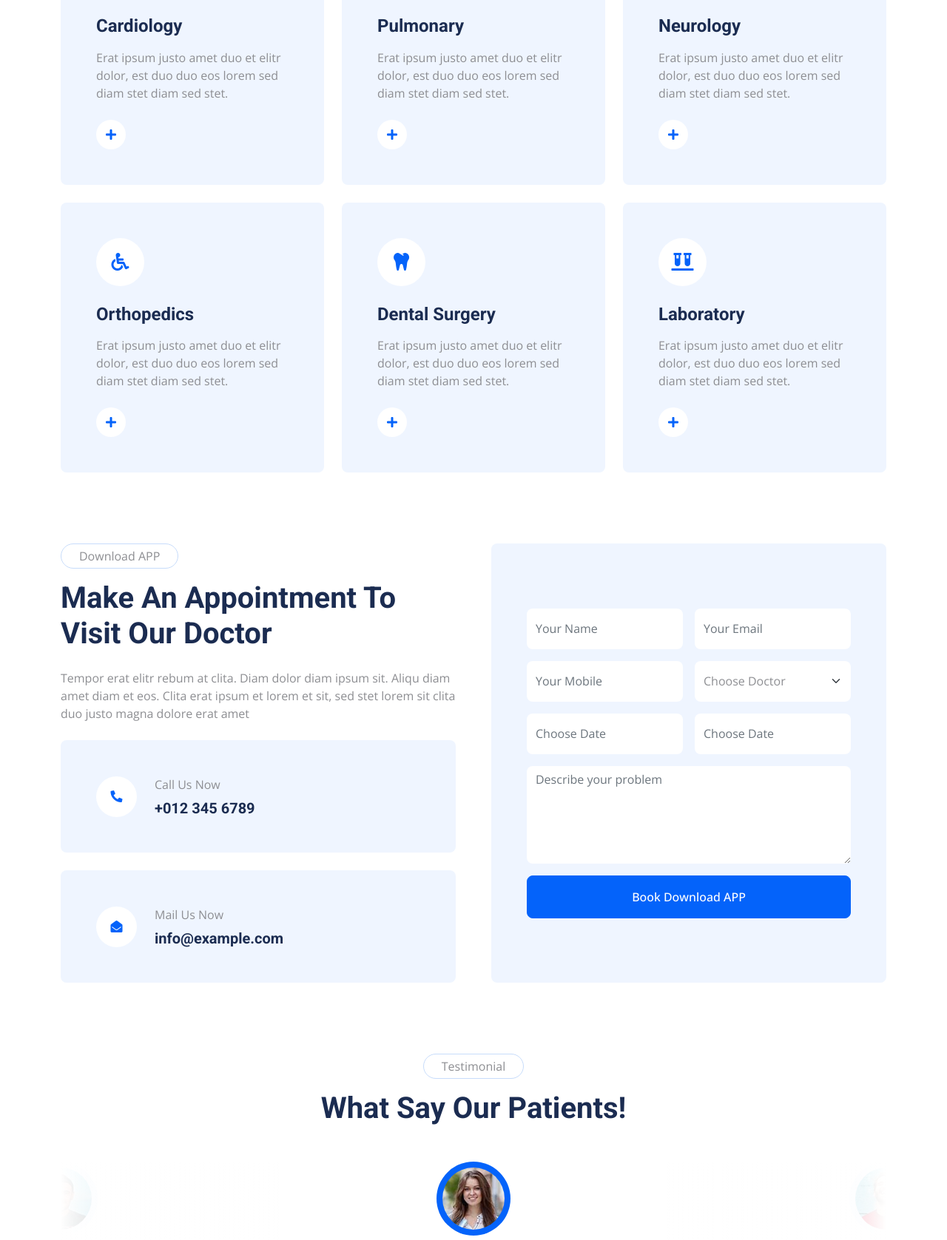
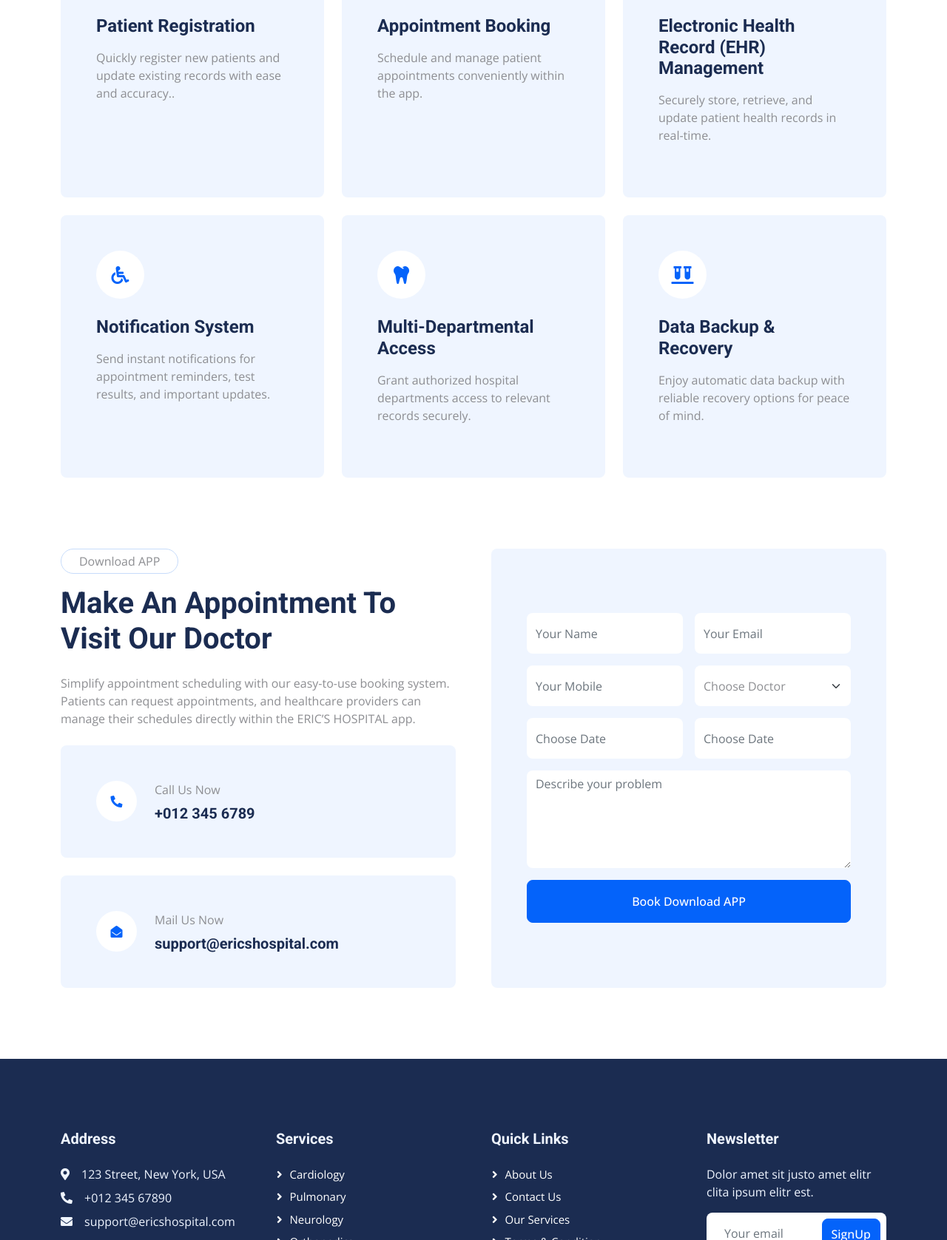
Before and after one commit to Nathan-Okolo/hospital, a plain HTML site: page service.html in a window 1280 px wide. Shown: the part 795-2472 px from the top of the page at 74% size. Drawn offline with nearby package versions, Linux system fonts and the light colour scheme.

Commit message:
corrections

```diff
--- a/service.html
+++ b/service.html
@@ -3,7 +3,7 @@
 
 <head>
     <meta charset="utf-8">
-    <title>Klinik - Clinic Website Template</title>
+    <title>ERIC’S HOSPITAL - Clinic Website Template</title>
     <meta content="width=device-width, initial-scale=1.0" name="viewport">
     <meta content="" name="keywords">
     <meta content="" name="description">
@@ -14,7 +14,9 @@
     <!-- Google Web Fonts -->
     <link rel="preconnect" href="https://fonts.googleapis.com">
     <link rel="preconnect" href="https://fonts.gstatic.com" crossorigin>
-    <link href="https://fonts.googleapis.com/css2?family=Open+Sans:wght@400;500&family=Roboto:wght@500;700;900&display=swap" rel="stylesheet">
+    <link
+        href="https://fonts.googleapis.com/css2?family=Open+Sans:wght@400;500&family=Roboto:wght@500;700;900&display=swap"
+        rel="stylesheet">
 
     <!-- Icon Font Stylesheet -->
     <link href="https://cdnjs.cloudflare.com/ajax/libs/font-awesome/5.10.0/css/all.min.css" rel="stylesheet">
@@ -34,7 +36,8 @@
 
 <body>
     <!-- Spinner Start -->
-    <div id="spinner" class="show bg-white position-fixed translate-middle w-100 vh-100 top-50 start-50 d-flex align-items-center justify-content-center">
+    <div id="spinner"
+        class="show bg-white position-fixed translate-middle w-100 vh-100 top-50 start-50 d-flex align-items-center justify-content-center">
         <div class="spinner-grow text-primary" style="width: 3rem; height: 3rem;" role="status">
             <span class="sr-only">Loading...</span>
         </div>
@@ -61,10 +64,14 @@
                     <small>+012 345 6789</small>
                 </div>
                 <div class="h-100 d-inline-flex align-items-center">
-                    <a class="btn btn-sm-square rounded-circle bg-white text-primary me-1" href=""><i class="fab fa-facebook-f"></i></a>
-                    <a class="btn btn-sm-square rounded-circle bg-white text-primary me-1" href=""><i class="fab fa-twitter"></i></a>
-                    <a class="btn btn-sm-square rounded-circle bg-white text-primary me-1" href=""><i class="fab fa-linkedin-in"></i></a>
-                    <a class="btn btn-sm-square rounded-circle bg-white text-primary me-0" href=""><i class="fab fa-instagram"></i></a>
+                    <a class="btn btn-sm-square rounded-circle bg-white text-primary me-1" href=""><i
+                            class="fab fa-facebook-f"></i></a>
+                    <a class="btn btn-sm-square rounded-circle bg-white text-primary me-1" href=""><i
+                            class="fab fa-twitter"></i></a>
+                    <a class="btn btn-sm-square rounded-circle bg-white text-primary me-1" href=""><i
+                            class="fab fa-linkedin-in"></i></a>
+                    <a class="btn btn-sm-square rounded-circle bg-white text-primary me-0" href=""><i
+                            class="fab fa-instagram"></i></a>
                 </div>
             </div>
         </div>
@@ -75,7 +82,7 @@
     <!-- Navbar Start -->
     <nav class="navbar navbar-expand-lg bg-white navbar-light sticky-top p-0 wow fadeIn" data-wow-delay="0.1s">
         <a href="index.html" class="navbar-brand d-flex align-items-center px-4 px-lg-5">
-            <h1 class="m-0 text-primary"><i class="far fa-hospital me-3"></i>Klinik</h1>
+            <h1 class="m-0 text-primary"><i class="far fa-hospital me-3"></i>ERIC’S HOSPITAL</h1>
         </a>
         <button type="button" class="navbar-toggler me-4" data-bs-toggle="collapse" data-bs-target="#navbarCollapse">
             <span class="navbar-toggler-icon"></span>
@@ -90,14 +97,16 @@
                     <div class="dropdown-menu rounded-0 rounded-bottom m-0">
                         <a href="feature.html" class="dropdown-item">Feature</a>
                         <a href="team.html" class="dropdown-item">Our Doctor</a>
-                        <a href="https://gonativeio-apps.s3-accelerate.amazonaws.com/static/680f8cac744a9f20f70a3993/app-release.apk?X-Amz-Algorithm=AWS4-HMAC-SHA256&X-Amz-Credential=AKIAYMYFO3A75OQPINCL%2F20250428%2Fus-east-1%2Fs3%2Faws4_request&X-Amz-Date=20250428T141602Z&X-Amz-Expires=14400&X-Amz-Signature=b559a33189bacc10874901df2fe36e5a899e440a459bb475bc070f4b4b847620&X-Amz-SignedHeaders=host" class="dropdown-item">Download APP</a>
+                        <a href="https://gonativeio-apps.s3-accelerate.amazonaws.com/static/680f8cac744a9f20f70a3993/app-release.apk?X-Amz-Algorithm=AWS4-HMAC-SHA256&X-Amz-Credential=AKIAYMYFO3A75OQPINCL%2F20250428%2Fus-east-1%2Fs3%2Faws4_request&X-Amz-Date=20250428T141602Z&X-Amz-Expires=14400&X-Amz-Signature=b559a33189bacc10874901df2fe36e5a899e440a459bb475bc070f4b4b847620&X-Amz-SignedHeaders=host"
+                            class="dropdown-item">Download APP</a>
                         <a href="testimonial.html" class="dropdown-item">Testimonial</a>
                         <a href="404.html" class="dropdown-item">404 Page</a>
                     </div>
                 </div>
                 <a href="contact.html" class="nav-item nav-link">Contact</a>
             </div>
-            <a href="" class="btn btn-primary rounded-0 py-4 px-lg-5 d-none d-lg-block">Download APP<i class="fa fa-arrow-right ms-3"></i></a>
+            <a href="" class="btn btn-primary rounded-0 py-4 px-lg-5 d-none d-lg-block">Download APP<i
+                    class="fa fa-arrow-right ms-3"></i></a>
         </div>
     </nav>
     <!-- Navbar End -->
@@ -129,62 +138,64 @@
             <div class="row g-4">
                 <div class="col-lg-4 col-md-6 wow fadeInUp" data-wow-delay="0.1s">
                     <div class="service-item bg-light rounded h-100 p-5">
-                        <div class="d-inline-flex align-items-center justify-content-center bg-white rounded-circle mb-4" style="width: 65px; height: 65px;">
+                        <div class="d-inline-flex align-items-center justify-content-center bg-white rounded-circle mb-4"
+                            style="width: 65px; height: 65px;">
                             <i class="fa fa-heartbeat text-primary fs-4"></i>
                         </div>
-                        <h4 class="mb-3">Cardiology</h4>
-                        <p class="mb-4">Erat ipsum justo amet duo et elitr dolor, est duo duo eos lorem sed diam stet diam sed stet.</p>
-                        <a class="btn" href=""><i class="fa fa-plus text-primary me-3"></i>Read More</a>
+                        <h4 class="mb-3">Patient Registration</h4>
+                        <p class="mb-4">Quickly register new patients and update existing records with ease and
+                            accuracy..</p>
                     </div>
                 </div>
                 <div class="col-lg-4 col-md-6 wow fadeInUp" data-wow-delay="0.3s">
                     <div class="service-item bg-light rounded h-100 p-5">
-                        <div class="d-inline-flex align-items-center justify-content-center bg-white rounded-circle mb-4" style="width: 65px; height: 65px;">
+                        <div class="d-inline-flex align-items-center justify-content-center bg-white rounded-circle mb-4"
+                            style="width: 65px; height: 65px;">
                             <i class="fa fa-x-ray text-primary fs-4"></i>
                         </div>
-                        <h4 class="mb-3">Pulmonary</h4>
-                        <p class="mb-4">Erat ipsum justo amet duo et elitr dolor, est duo duo eos lorem sed diam stet diam sed stet.</p>
-                        <a class="btn" href=""><i class="fa fa-plus text-primary me-3"></i>Read More</a>
+                        <h4 class="mb-3">Appointment Booking</h4>
+                        <p class="mb-4">Schedule and manage patient appointments conveniently within the app.</p>
                     </div>
                 </div>
                 <div class="col-lg-4 col-md-6 wow fadeInUp" data-wow-delay="0.5s">
                     <div class="service-item bg-light rounded h-100 p-5">
-                        <div class="d-inline-flex align-items-center justify-content-center bg-white rounded-circle mb-4" style="width: 65px; height: 65px;">
+                        <div class="d-inline-flex align-items-center justify-content-center bg-white rounded-circle mb-4"
+                            style="width: 65px; height: 65px;">
                             <i class="fa fa-brain text-primary fs-4"></i>
                         </div>
-                        <h4 class="mb-3">Neurology</h4>
-                        <p class="mb-4">Erat ipsum justo amet duo et elitr dolor, est duo duo eos lorem sed diam stet diam sed stet.</p>
-                        <a class="btn" href=""><i class="fa fa-plus text-primary me-3"></i>Read More</a>
+                        <h4 class="mb-3">Electronic Health Record (EHR) Management</h4>
+                        <p class="mb-4">Securely store, retrieve, and update patient health records in real-time.</p>
                     </div>
                 </div>
                 <div class="col-lg-4 col-md-6 wow fadeInUp" data-wow-delay="0.1s">
                     <div class="service-item bg-light rounded h-100 p-5">
-                        <div class="d-inline-flex align-items-center justify-content-center bg-white rounded-circle mb-4" style="width: 65px; height: 65px;">
+                        <div class="d-inline-flex align-items-center justify-content-center bg-white rounded-circle mb-4"
+                            style="width: 65px; height: 65px;">
                             <i class="fa fa-wheelchair text-primary fs-4"></i>
                         </div>
-                        <h4 class="mb-3">Orthopedics</h4>
-                        <p class="mb-4">Erat ipsum justo amet duo et elitr dolor, est duo duo eos lorem sed diam stet diam sed stet.</p>
-                        <a class="btn" href=""><i class="fa fa-plus text-primary me-3"></i>Read More</a>
+                        <h4 class="mb-3">Notification System</h4>
+                        <p class="mb-4">Send instant notifications for appointment reminders, test results, and
+                            important updates.</p>
                     </div>
                 </div>
                 <div class="col-lg-4 col-md-6 wow fadeInUp" data-wow-delay="0.3s">
                     <div class="service-item bg-light rounded h-100 p-5">
-                        <div class="d-inline-flex align-items-center justify-content-center bg-white rounded-circle mb-4" style="width: 65px; height: 65px;">
+                        <div class="d-inline-flex align-items-center justify-content-center bg-white rounded-circle mb-4"
+                            style="width: 65px; height: 65px;">
                             <i class="fa fa-tooth text-primary fs-4"></i>
                         </div>
-                        <h4 class="mb-3">Dental Surgery</h4>
-                        <p class="mb-4">Erat ipsum justo amet duo et elitr dolor, est duo duo eos lorem sed diam stet diam sed stet.</p>
-                        <a class="btn" href=""><i class="fa fa-plus text-primary me-3"></i>Read More</a>
+                        <h4 class="mb-3">Multi-Departmental Access</h4>
+                        <p class="mb-4">Grant authorized hospital departments access to relevant records securely.</p>
                     </div>
                 </div>
                 <div class="col-lg-4 col-md-6 wow fadeInUp" data-wow-delay="0.5s">
                     <div class="service-item bg-light rounded h-100 p-5">
-                        <div class="d-inline-flex align-items-center justify-content-center bg-white rounded-circle mb-4" style="width: 65px; height: 65px;">
+                        <div class="d-inline-flex align-items-center justify-content-center bg-white rounded-circle mb-4"
+                            style="width: 65px; height: 65px;">
                             <i class="fa fa-vials text-primary fs-4"></i>
                         </div>
-                        <h4 class="mb-3">Laboratory</h4>
-                        <p class="mb-4">Erat ipsum justo amet duo et elitr dolor, est duo duo eos lorem sed diam stet diam sed stet.</p>
-                        <a class="btn" href=""><i class="fa fa-plus text-primary me-3"></i>Read More</a>
+                        <h4 class="mb-3">Data Backup & Recovery</h4>
+                        <p class="mb-4">Enjoy automatic data backup with reliable recovery options for peace of mind.</p>
                     </div>
                 </div>
             </div>
@@ -200,9 +211,12 @@
                 <div class="col-lg-6 wow fadeInUp" data-wow-delay="0.1s">
                     <p class="d-inline-block border rounded-pill py-1 px-4">Download APP</p>
                     <h1 class="mb-4">Make An Appointment To Visit Our Doctor</h1>
-                    <p class="mb-4">Tempor erat elitr rebum at clita. Diam dolor diam ipsum sit. Aliqu diam amet diam et eos. Clita erat ipsum et lorem et sit, sed stet lorem sit clita duo justo magna dolore erat amet</p>
+                    <p class="mb-4">Simplify appointment scheduling with our easy-to-use booking system. Patients can
+                        request appointments, and healthcare providers can manage their schedules directly within the
+                        ERIC’S HOSPITAL app.</p>
                     <div class="bg-light rounded d-flex align-items-center p-5 mb-4">
-                        <div class="d-flex flex-shrink-0 align-items-center justify-content-center rounded-circle bg-white" style="width: 55px; height: 55px;">
+                        <div class="d-flex flex-shrink-0 align-items-center justify-content-center rounded-circle bg-white"
+                            style="width: 55px; height: 55px;">
                             <i class="fa fa-phone-alt text-primary"></i>
                         </div>
                         <div class="ms-4">
@@ -211,12 +225,13 @@
                         </div>
                     </div>
                     <div class="bg-light rounded d-flex align-items-center p-5">
-                        <div class="d-flex flex-shrink-0 align-items-center justify-content-center rounded-circle bg-white" style="width: 55px; height: 55px;">
+                        <div class="d-flex flex-shrink-0 align-items-center justify-content-center rounded-circle bg-white"
+                            style="width: 55px; height: 55px;">
                             <i class="fa fa-envelope-open text-primary"></i>
                         </div>
                         <div class="ms-4">
                             <p class="mb-2">Mail Us Now</p>
-                            <h5 class="mb-0">info@example.com</h5>
+                            <h5 class="mb-0">support@ericshospital.com</h5>
                         </div>
                     </div>
                 </div>
@@ -225,13 +240,16 @@
                         <form>
                             <div class="row g-3">
                                 <div class="col-12 col-sm-6">
-                                    <input type="text" class="form-control border-0" placeholder="Your Name" style="height: 55px;">
+                                    <input type="text" class="form-control border-0" placeholder="Your Name"
+                                        style="height: 55px;">
                                 </div>
                                 <div class="col-12 col-sm-6">
-                                    <input type="email" class="form-control border-0" placeholder="Your Email" style="height: 55px;">
+                                    <input type="email" class="form-control border-0" placeholder="Your Email"
+                                        style="height: 55px;">
                                 </div>
                                 <div class="col-12 col-sm-6">
-                                    <input type="text" class="form-control border-0" placeholder="Your Mobile" style="height: 55px;">
+                                    <input type="text" class="form-control border-0" placeholder="Your Mobile"
+                                        style="height: 55px;">
                                 </div>
                                 <div class="col-12 col-sm-6">
                                     <select class="form-select border-0" style="height: 55px;">
@@ -243,20 +261,21 @@
                                 </div>
                                 <div class="col-12 col-sm-6">
                                     <div class="date" id="date" data-target-input="nearest">
-                                        <input type="text"
-                                            class="form-control border-0 datetimepicker-input"
-                                            placeholder="Choose Date" data-target="#date" data-toggle="datetimepicker" style="height: 55px;">
+                                        <input type="text" class="form-control border-0 datetimepicker-input"
+                                            placeholder="Choose Date" data-target="#date" data-toggle="datetimepicker"
+                                            style="height: 55px;">
                                     </div>
                                 </div>
                                 <div class="col-12 col-sm-6">
                                     <div class="time" id="time" data-target-input="nearest">
-                                        <input type="text"
-                                            class="form-control border-0 datetimepicker-input"
-                                            placeholder="Choose Date" data-target="#time" data-toggle="datetimepicker" style="height: 55px;">
+                                        <input type="text" class="form-control border-0 datetimepicker-input"
+                                            placeholder="Choose Date" data-target="#time" data-toggle="datetimepicker"
+                                            style="height: 55px;">
                                     </div>
                                 </div>
                                 <div class="col-12">
-                                    <textarea class="form-control border-0" rows="5" placeholder="Describe your problem"></textarea>
+                                    <textarea class="form-control border-0" rows="5"
+                                        placeholder="Describe your problem"></textarea>
                                 </div>
                                 <div class="col-12">
                                     <button class="btn btn-primary w-100 py-3" type="submit">Book Download APP</button>
@@ -271,44 +290,6 @@
     <!-- Appointment End -->
 
 
-    <!-- Testimonial Start -->
-    <div class="container-xxl py-5">
-        <div class="container">
-            <div class="text-center mx-auto mb-5 wow fadeInUp" data-wow-delay="0.1s" style="max-width: 600px;">
-                <p class="d-inline-block border rounded-pill py-1 px-4">Testimonial</p>
-                <h1>What Say Our Patients!</h1>
-            </div>
-            <div class="owl-carousel testimonial-carousel wow fadeInUp" data-wow-delay="0.1s">
-                <div class="testimonial-item text-center">
-                    <img class="img-fluid bg-light rounded-circle p-2 mx-auto mb-4" src="img/testimonial-1.jpg" style="width: 100px; height: 100px;">
-                    <div class="testimonial-text rounded text-center p-4">
-                        <p>Clita clita tempor justo dolor ipsum amet kasd amet duo justo duo duo labore sed sed. Magna ut diam sit et amet stet eos sed clita erat magna elitr erat sit sit erat at rebum justo sea clita.</p>
-                        <h5 class="mb-1">Patient Name</h5>
-                        <span class="fst-italic">Profession</span>
-                    </div>
-                </div>
-                <div class="testimonial-item text-center">
-                    <img class="img-fluid bg-light rounded-circle p-2 mx-auto mb-4" src="img/testimonial-2.jpg" style="width: 100px; height: 100px;">
-                    <div class="testimonial-text rounded text-center p-4">
-                        <p>Clita clita tempor justo dolor ipsum amet kasd amet duo justo duo duo labore sed sed. Magna ut diam sit et amet stet eos sed clita erat magna elitr erat sit sit erat at rebum justo sea clita.</p>
-                        <h5 class="mb-1">Patient Name</h5>
-                        <span class="fst-italic">Profession</span>
-                    </div>
-                </div>
-                <div class="testimonial-item text-center">
-                    <img class="img-fluid bg-light rounded-circle p-2 mx-auto mb-4" src="img/testimonial-3.jpg" style="width: 100px; height: 100px;">
-                    <div class="testimonial-text rounded text-center p-4">
-                        <p>Clita clita tempor justo dolor ipsum amet kasd amet duo justo duo duo labore sed sed. Magna ut diam sit et amet stet eos sed clita erat magna elitr erat sit sit erat at rebum justo sea clita.</p>
-                        <h5 class="mb-1">Patient Name</h5>
-                        <span class="fst-italic">Profession</span>
-                    </div>
-                </div>
-            </div>
-        </div>
-    </div>
-    <!-- Testimonial End -->
-
-
     <!-- Footer Start -->
     <div class="container-fluid bg-dark text-light footer mt-5 pt-5 wow fadeIn" data-wow-delay="0.1s">
         <div class="container py-5">
@@ -317,12 +298,16 @@
                     <h5 class="text-light mb-4">Address</h5>
                     <p class="mb-2"><i class="fa fa-map-marker-alt me-3"></i>123 Street, New York, USA</p>
                     <p class="mb-2"><i class="fa fa-phone-alt me-3"></i>+012 345 67890</p>
-                    <p class="mb-2"><i class="fa fa-envelope me-3"></i>info@example.com</p>
+                    <p class="mb-2"><i class="fa fa-envelope me-3"></i>support@ericshospital.com</p>
                     <div class="d-flex pt-2">
-                        <a class="btn btn-outline-light btn-social rounded-circle" href=""><i class="fab fa-twitter"></i></a>
-                        <a class="btn btn-outline-light btn-social rounded-circle" href=""><i class="fab fa-facebook-f"></i></a>
-                        <a class="btn btn-outline-light btn-social rounded-circle" href=""><i class="fab fa-youtube"></i></a>
-                        <a class="btn btn-outline-light btn-social rounded-circle" href=""><i class="fab fa-linkedin-in"></i></a>
+                        <a class="btn btn-outline-light btn-social rounded-circle" href=""><i
+                                class="fab fa-twitter"></i></a>
+                        <a class="btn btn-outline-light btn-social rounded-circle" href=""><i
+                                class="fab fa-facebook-f"></i></a>
+                        <a class="btn btn-outline-light btn-social rounded-circle" href=""><i
+                                class="fab fa-youtube"></i></a>
+                        <a class="btn btn-outline-light btn-social rounded-circle" href=""><i
+                                class="fab fa-linkedin-in"></i></a>
                     </div>
                 </div>
                 <div class="col-lg-3 col-md-6">
@@ -346,7 +331,8 @@
                     <p>Dolor amet sit justo amet elitr clita ipsum elitr est.</p>
                     <div class="position-relative mx-auto" style="max-width: 400px;">
                         <input class="form-control border-0 w-100 py-3 ps-4 pe-5" type="text" placeholder="Your email">
-                        <button type="button" class="btn btn-primary py-2 position-absolute top-0 end-0 mt-2 me-2">SignUp</button>
+                        <button type="button"
+                            class="btn btn-primary py-2 position-absolute top-0 end-0 mt-2 me-2">SignUp</button>
                     </div>
                 </div>
             </div>
@@ -369,7 +355,8 @@
 
 
     <!-- Back to Top -->
-    <a href="#" class="btn btn-lg btn-primary btn-lg-square rounded-circle back-to-top"><i class="bi bi-arrow-up"></i></a>
+    <a href="#" class="btn btn-lg btn-primary btn-lg-square rounded-circle back-to-top"><i
+            class="bi bi-arrow-up"></i></a>
 
 
     <!-- JavaScript Libraries -->
```
Also changed, not shown: 404.html (+3 -3 lines), about.html (+53 -26 lines), appointment.html (+4 -4 lines), contact.html (+4 -4 lines), feature.html (+3 -3 lines), index.html (+96 -90 lines), team.html (+3 -3 lines), testimonial.html (+3 -3 lines), READ-ME.txt.
